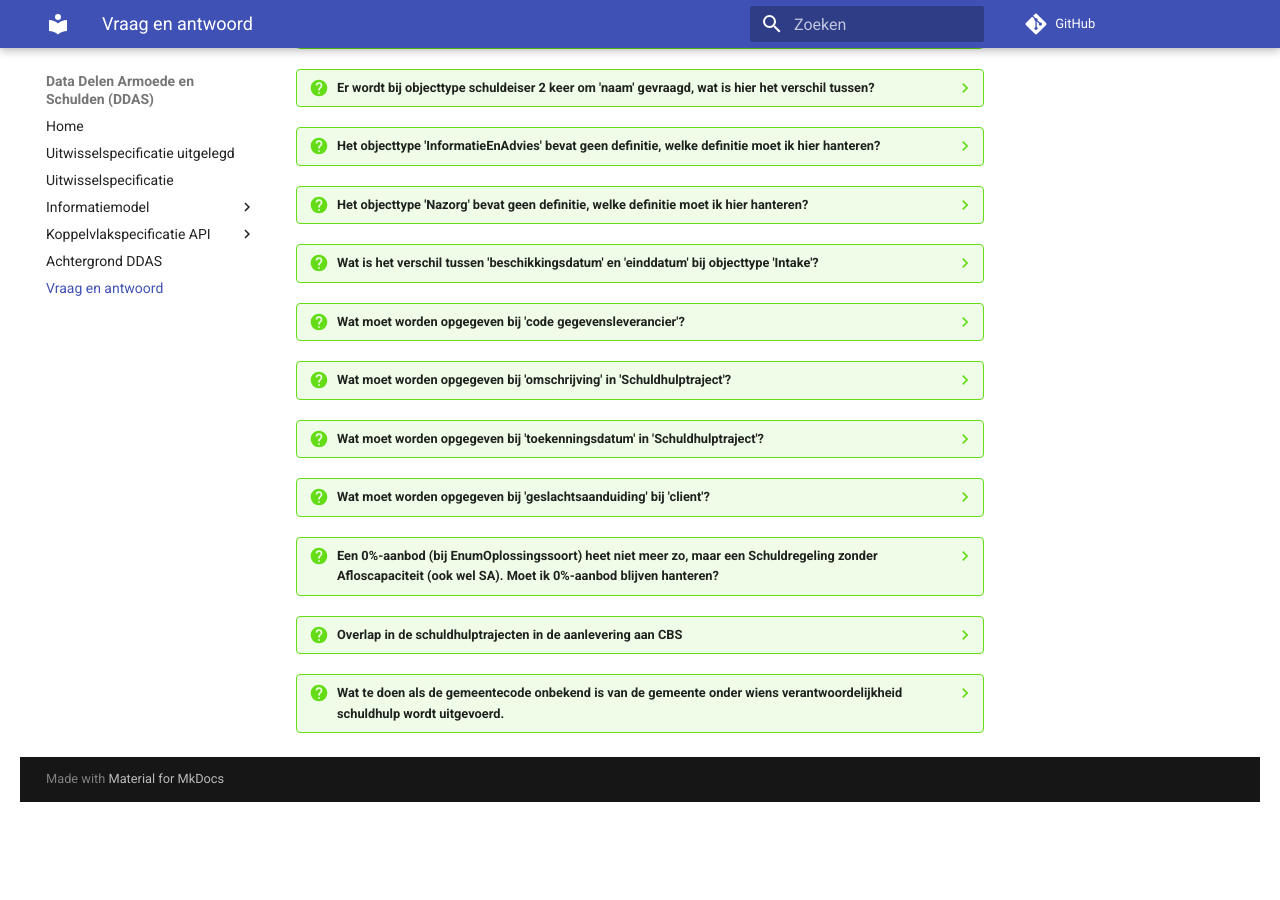
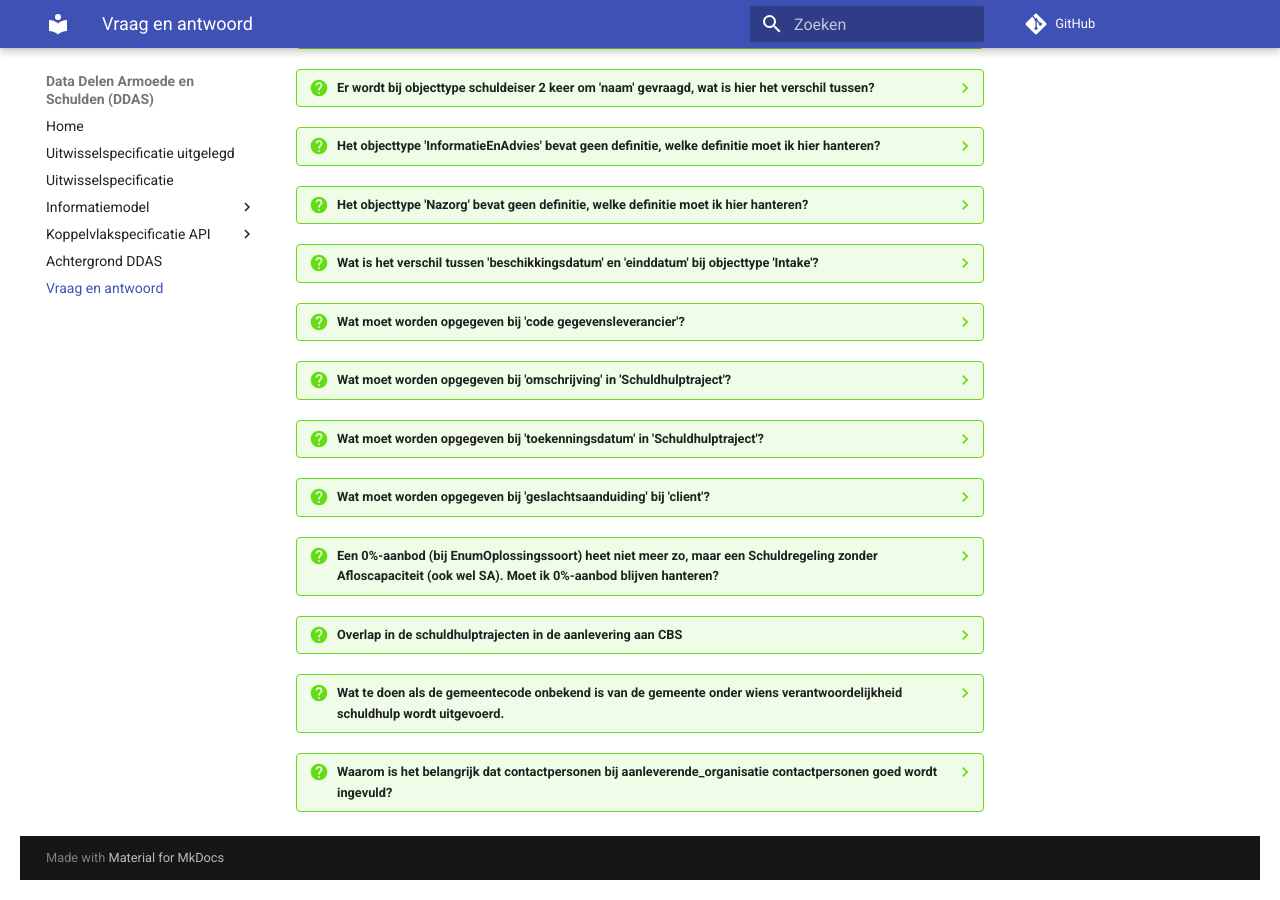
Before and after one commit to VNG-Realisatie/ddas, an MkDocs documentation site: the page built from docs/VraagEnAntwoord.md, in a window 1280 px wide and 900 px high, scrolled down 731 px. Built offline with MkDocs 1.6.1 and Material for MkDocs 9.7.7, drawn with Linux system fonts in a browser that asks for light colours; comment, search, counter and statistics services are not loaded; the version menu is left out; before the commit the page ends 1553 px from its top, so only the background shows below that.

Commit message:
Vraag over Contactpersonen toegevoegd

```diff
--- a/docs/VraagEnAntwoord.md
+++ b/docs/VraagEnAntwoord.md
@@ -77,3 +77,6 @@ Kijk hier voor vragen en verduidelijkingen rond het uitwisselmodel. Voor meer al
     In uitzonderlijke gevallen is het mogelijk dat de gemeentecode onbekend is van de gemeente onder wiens verantwoordelijkheid schuldhulp wordt uitgevoerd. Bijvoorbeeld bij samenwerkingsorganisaties die deze gemeente niet administreren.
 
     De verantwoordelijke gemeente is één van de belangrijke startpunten voor de statistiek die door CBS wordt opgesteld. Dus sporen aan dit wel in de systemen op te nemen. Wel zijn we erg blij met aan te leveren gegevens, en kunnen we die gebruiken voor diverse andere statistieken. In dergelijke gevallen kan bij de trajecten in het veld gemeentecode de waarde “Onbekend” worden opgenomen.
+
+??? question "Waarom is het belangrijk dat contactpersonen bij aanleverende_organisatie contactpersonen goed wordt ingevuld?"
+    Bij aanlevering van gegevens via API's worden de gegevens van contactpersonen gebruikt om het 'op-orde-rapport' naartoe te sturen. Hiermee kunnen organisaties controleren of er correcte gegevens aan CBS zijn aangeboden. Hiervoor gebruikt het CBS het emailadres.
```
